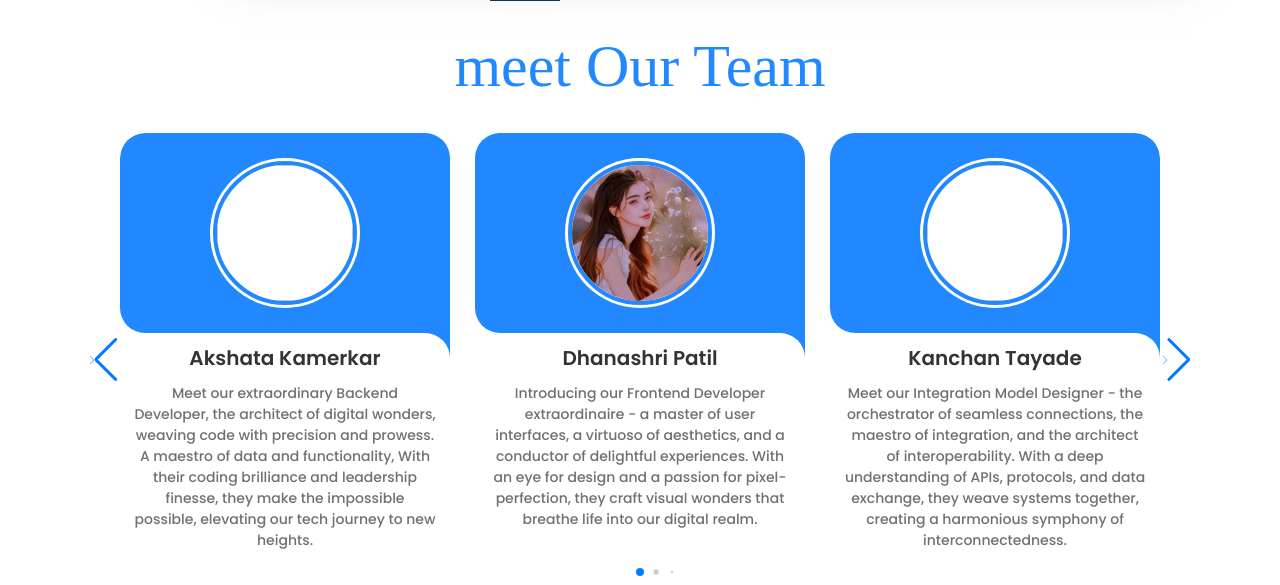
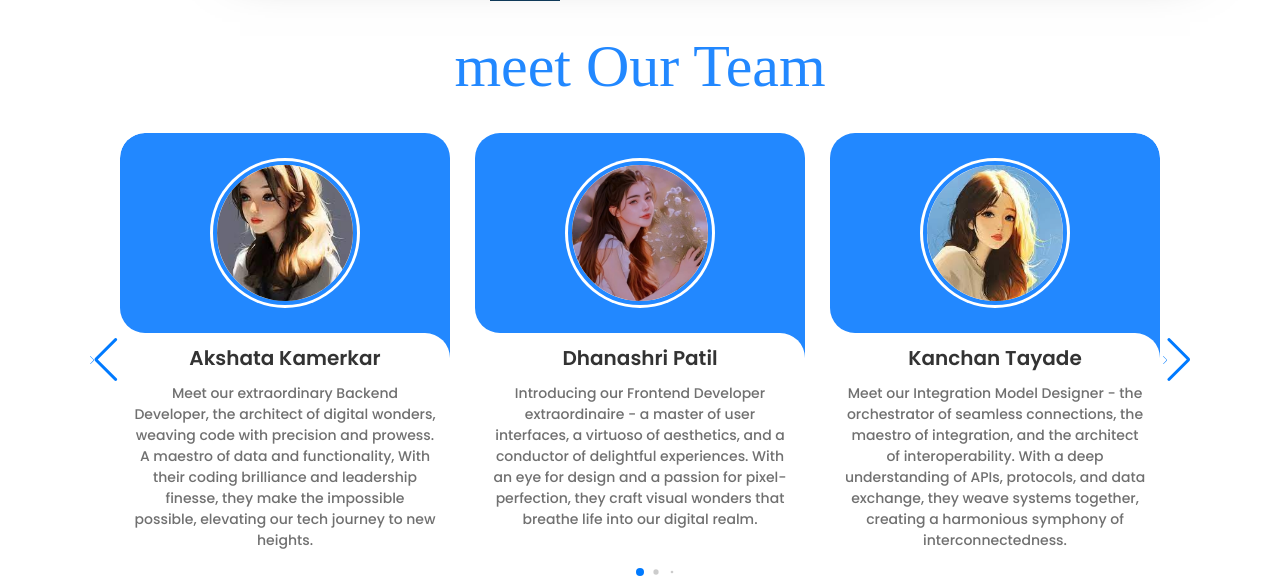
Before and after one commit to AkshataKamerkar/SafetyNxt_Beta, a Django app: page / in a window 1280 px wide. Shown: the part 4171-4756 px from the top of the page. Run offline with Django 4.2, Linux system fonts and the light colour scheme; some libraries are stand-ins or nearby versions; some web fonts are replaced.

Commit message:
Images Fixed till Team

```diff
--- a/templates/landingPage.html
+++ b/templates/landingPage.html
@@ -290,7 +290,7 @@
                             <span class="overlay"></span>
 
                             <div class="card-image">
-                                <img src="static/img/team/A.jpg" alt="" class="card-img">
+                                <img src="static/img/team/1.jpg" alt="" class="card-img">
                             </div>
                         </div>
 
@@ -318,7 +318,7 @@
                             <span class="overlay"></span>
 
                             <div class="card-image">
-                                <img src="static/img/team/C.jpg" alt="" class="card-img">
+                                <img src="static/img/team/3.jpg" alt="" class="card-img">
                             </div>
                         </div>
 
@@ -332,7 +332,7 @@
                             <span class="overlay"></span>
 
                             <div class="card-image">
-                                <img src="static/img/team/E.jpg" alt="" class="card-img">
+                                <img src="static/img/team/5.jpg" alt="" class="card-img">
                             </div>
                         </div>
 
@@ -346,7 +346,7 @@
                             <span class="overlay"></span>
 
                             <div class="card-image">
-                                <img src="static/img/team/D.jpg" alt="" class="card-img">
+                                <img src="static/img/team/4.jpg" alt="" class="card-img">
                             </div>
                         </div>
 
@@ -360,7 +360,7 @@
                             <span class="overlay"></span>
 
                             <div class="card-image">
-                                <img src="static/img/team/B.jpg" alt="" class="card-img">
+                                <img src="static/img/team/2.jpg" alt="" class="card-img">
                             </div>
                         </div>
 
```
Also changed, not shown: static/img/team/1.jpg (added), static/img/team/2.jpg (added), static/img/team/3.jpg (added), static/img/team/4.jpg (added), static/img/team/5.jpg (added), static/img/team/A.jpg (deleted), static/img/team/B.jpg (deleted), static/img/team/C.jpg (deleted), static/img/team/D.jpg (deleted), static/img/team/E.jpg (deleted).
